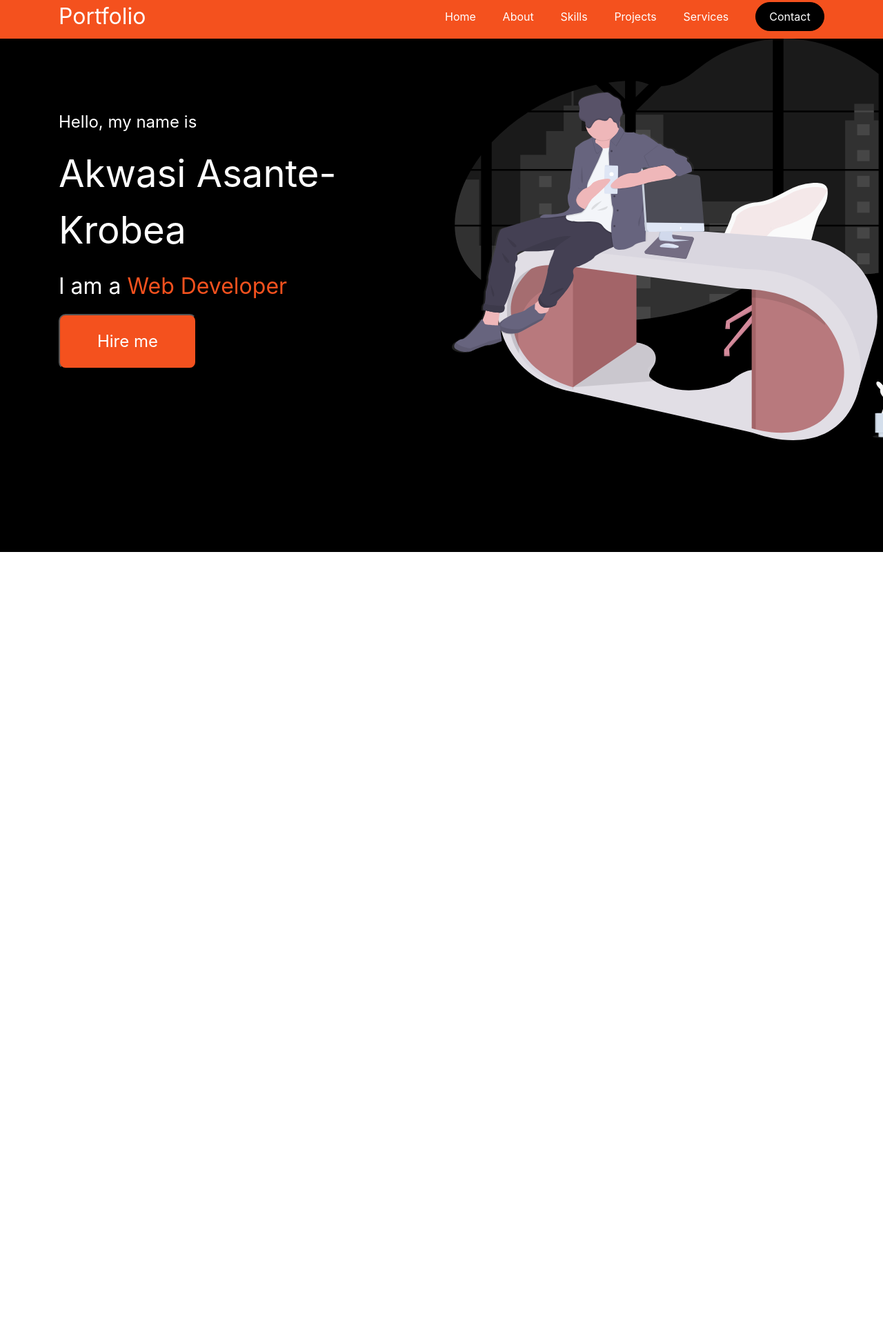
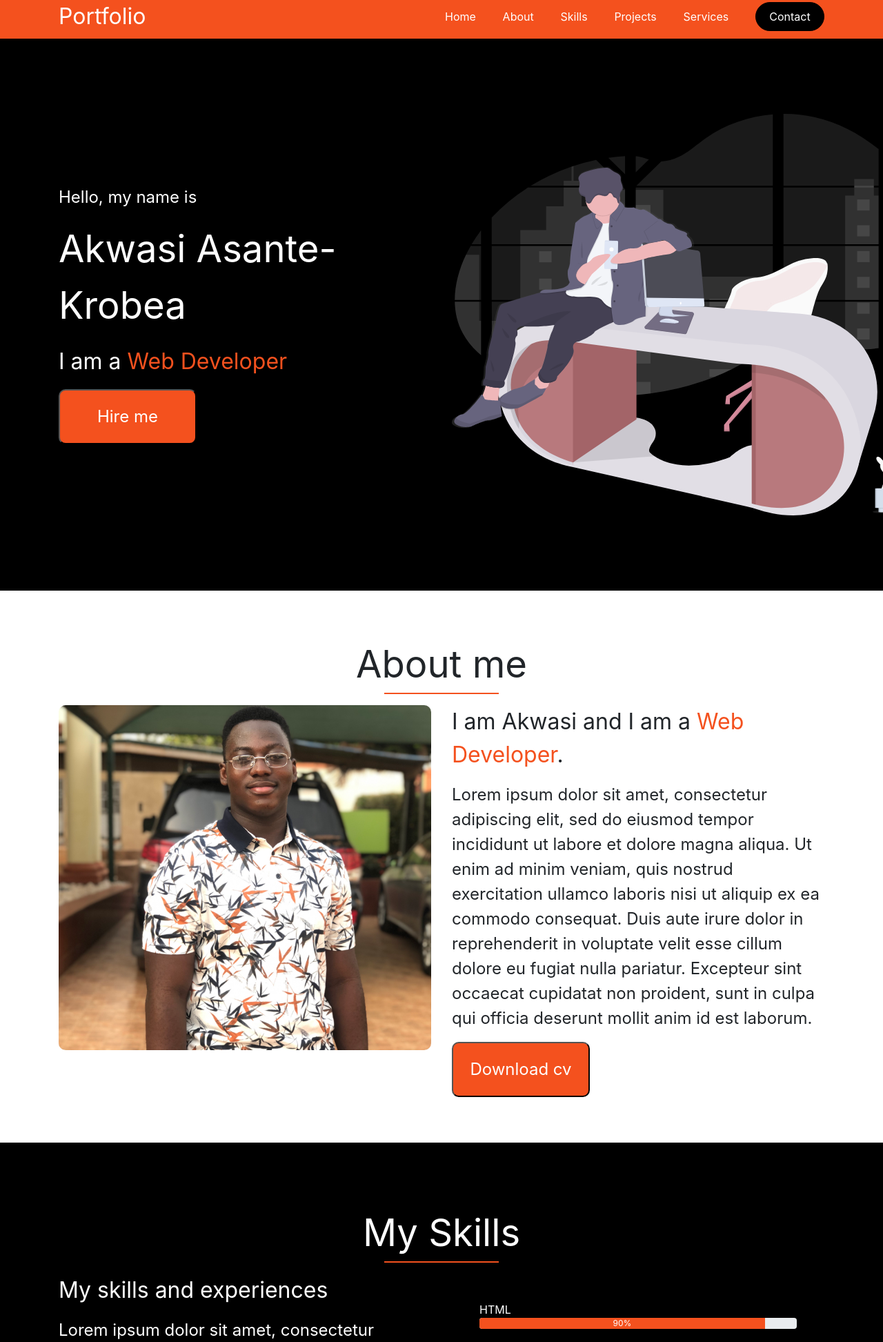
Before and after one commit to KrobsDev/Portfolio, a PHP site: page / in a window 1280 px wide; the page is wider, and only the part inside the window is pictured. Shown: the top 1945 px of that part at 69% size. Before the commit the page ends 800 px from the top of that part, so only its background shows below. Run offline with PHP 8.4, Linux system fonts and the light colour scheme.

Commit message:
completed about, skills, projects and services sections

```diff
--- a/assets/css/style.css
+++ b/assets/css/style.css
@@ -1,53 +1,55 @@
-*, html{
+*,
+html {
   margin: 0;
   padding: 0;
   box-sizing: border-box;
 }
 
-:root{
+:root {
   font-size: 16px;
 }
 
-body{
+body {
   /* background-color: #000000; */
 }
 
-.nav{
+.nav {
   width: 100%;
   height: 7vh;
-    background-color: #F4511E;
+  background-color: #f4511e;
 }
 
-.nav-container{
+.nav-container {
   align-items: center;
 }
 
-.brand, .navlinks{
+.brand,
+.navlinks {
   flex: 1;
 }
 
-.brand p{
+.brand p {
   font-size: 2rem;
   color: white;
 }
 
-.navlinks{
+.navlinks {
   justify-content: space-between;
   align-items: center;
   width: 550px;
   /* border: 1px solid black; */
 }
 
-.navlinks li{
+.navlinks li {
   list-style: none;
 }
 
-.navlinks li a{
+.navlinks li a {
   text-decoration: none;
   color: white;
 }
 
-#contact{
+#contact {
   border: 1px solid black;
   padding: 8px;
   width: 100px;
@@ -56,41 +58,98 @@ body{
   background-color: black;
 }
 
-section{
-    height: 93vh;
+section {
+  height: 100vh;
+  display: flex;
+  align-items: center;
 }
 
-.s1{
+.s1 {
+
   background-color: black;
   color: white;
 }
 
-.firstsection{
+.firstsection {
   display: flex;
   align-items: center;
 }
 
-.small-text{
+.small-text {
   font-size: 1.5rem;
 }
 
-.large-text{
+.large-text {
   font-size: 3.4rem;
 }
 
-.medium-text{
+.medium-text {
   font-size: 2rem;
 }
 
-.diff{
-    color: #F4511E;
+.diff {
+  color: #f4511e;
 }
 
-.hire input[type="button"]{
+input[type="button"] {
   width: 200px;
   border-radius: 10px;
   padding: 20px;
-    background-color: #F4511E;
+  background-color: #f4511e;
   color: white;
   font-size: 1.5rem;
 }
+
+.heading {
+  text-align: center;
+  /* margin: 60px; */
+}
+
+.heading p::after {
+  content: "";
+  display: block;
+  border-bottom: 2px solid #f4511e;
+  width: 15%;
+  margin: auto;
+}
+
+.picture {
+  width: 50%;
+  height: 500px;
+  /* border: 1px solid black; */
+  border-radius: 10px;
+}
+
+.picture img {
+  object-fit: cover;
+  width: 100%;
+  height: 100%;
+  border-radius: 10px;
+}
+
+
+.p-bar {
+    margin: 40px;
+}
+
+.progress-bar{
+    background-color: #f4511e;
+}
+
+.services{
+    height: 90vh;
+}
+
+.card{
+    height: 300px;
+    width: 350px;
+    margin: 5px auto;
+    border: 1px solid #f4511e;
+    border-radius: 10px;
+    display: flex;
+    flex-direction: column;
+    align-items: center;
+    justify-content: center;
+    color: black;
+    text-align: center;
+}
--- a/index.html
+++ b/index.html
@@ -62,9 +62,155 @@
         </section>
         <!-- end of first section -->
 
-        <!-- second section -->
+        <!-- second section  (About section)-->
         <section class="s2">
             <div class="container">
+                <!-- heading -->
+                <div class="heading">
+                    <p class="large-text">About me</p>
+                </div>
+
+                <!-- content -->
+                <div class="row">
+                    <!-- left content -->
+                    <div class="picture col-md-6">
+                        <img src="/assets/img/IMG_4668_Original.jpg" alt="">
+                    </div>
+
+                    <!-- right content -->
+                    <div class="col-md-6">
+                        <p class="medium-text">I am Akwasi and I am a <span class="diff">Web Developer</span>.</p>
+                        <p class="small-text">Lorem ipsum dolor sit amet, consectetur adipiscing elit, sed do eiusmod tempor incididunt ut labore et dolore magna aliqua. Ut enim ad minim veniam, quis nostrud exercitation ullamco laboris nisi ut aliquip ex ea commodo consequat. Duis aute irure dolor in reprehenderit in voluptate velit esse cillum dolore eu fugiat nulla pariatur. Excepteur sint occaecat cupidatat non proident, sunt in culpa qui officia deserunt mollit anim id est laborum.</p>
+                        <input type="button" value="Download cv">
+                    </div>
+                </div>
+            </div>
+        </section>
+        <!-- end of about section -->
+
+        <!-- skills section -->
+        <section class="s1">
+            <div class="container">
+                <!-- heading -->
+                <div class="heading">
+                    <p class="large-text">My Skills</p>
+                </div>
+
+                <div class="row">
+                    <!-- leftcontent -->
+                    <div class="col-md-6">
+                        <p class="medium-text">My skills and experiences</p>
+                        <p class="small-text">Lorem ipsum dolor sit amet, consectetur adipiscing elit, sed do eiusmod tempor incididunt ut labore et dolore magna aliqua. Ut enim ad minim veniam, quis nostrud exercitation ullamco laboris nisi ut aliquip ex ea commodo consequat. Duis aute irure dolor in reprehenderit in voluptate velit esse cillum dolore eu fugiat nulla pariatur. Excepteur sint occaecat cupidatat non proident, sunt in culpa qui officia deserunt mollit anim id est laborum.</p>
+                        <input type="button" value="Read more">
+                    </div>
+
+                    <!-- right content -->
+                    <div class="col-md-6">
+                        <div class="p-bar">
+                            <span>HTML</span>
+                            <div class="progress">
+                                <div class="progress-bar" role="progressbar" style="width: 90%;" aria-valuenow="90" aria-valuemin="0" aria-valuemax="100">90%</div>
+                            </div>
+                        </div>
+
+                        <div class="p-bar">
+                            <span>CSS</span>
+                            <div class="progress">
+                                <div class="progress-bar" role="progressbar" style="width: 80%;" aria-valuenow="80" aria-valuemin="0" aria-valuemax="100">80%</div>
+                            </div>
+                        </div>
+
+                        <div class="p-bar">
+                            <span>JavaScript</span>
+                            <div class="progress">
+                                <div class="progress-bar" role="progressbar" style="width: 50%;" aria-valuenow="50" aria-valuemin="0" aria-valuemax="100">50%</div>
+                            </div>
+                        </div>
+
+                        <div class="p-bar">
+                            <span>PHP</span>
+                            <div class="progress">
+                                <div class="progress-bar" role="progressbar" style="width: 65%;" aria-valuenow="65" aria-valuemin="0" aria-valuemax="100">65%</div>
+                            </div>
+                        </div>
+
+                        <div class="p-bar">
+                            <span>Java</span>
+                            <div class="progress">
+                                <div class="progress-bar" role="progressbar" style="width: 89%;" aria-valuenow="89" aria-valuemin="0" aria-valuemax="100">89%</div>
+                            </div>
+                        </div>
+
+                        <div class="p-bar">
+                            <span>Python</span>
+                            <div class="progress">
+                                <div class="progress-bar" role="progressbar" style="width: 75%;" aria-valuenow="75" aria-valuemin="0" aria-valuemax="100">75%</div>
+                            </div>
+                        </div>
+
+                    </div>
+                </div>
+            </div>
+        </section>
+        <!-- end of skill section -->
+
+        <!-- start of projects section -->
+        <section class="s2">
+            <div class="container">
+                <!-- heading -->
+                <div class="heading">
+                    <p class="large-text">My Projects</p>
+                </div>
+
+                <!-- carousel  -->
+
+            </div>
+        </section>
+        <!-- end of projects section -->
+
+        <!-- services section -->
+        <section class="s1 services">
+            <div class="container">
+                <!-- heading -->
+                <div class="heading">
+                    <p class="large-text">My Services</p>
+                </div>
+
+                <!-- right content -->
+                <div class="row ">
+                    <!-- web design -->
+                    <div class="card">
+                        <img src="/assets/img/Icon awesome-paint-brush.svg" alt="" width="100">
+                        <p class="medium-text">Web Design</p>
+                        <p>Lorem ipsum dolor sit amet, consectetur adipiscing elit, sed do eiusmod tempor incididunt ut lab </p>
+                    </div>
+
+                    <!-- ui/ux -->
+                    <div class="card">
+                        <img src="/assets/img/Icon awesome-uikit.svg" alt="" width="100">
+                        <p class="medium-text">UI/UX Design</p>
+                        <p>Lorem ipsum dolor sit amet, consectetur adipiscing elit, sed do eiusmod tempor incididunt ut lab </p>
+                    </div>
+
+                    <!-- tutoring -->
+                    <div class="card">
+                        <img src="/assets/img/Icon awesome-code.svg" alt="" width="100">
+                        <p class="medium-text">Tutoring</p>
+                        <p>Lorem ipsum dolor sit amet, consectetur adipiscing elit, sed do eiusmod tempor incididunt ut lab </p>
+                    </div>
+                </div>
+            </div>
+        </section>
+        <!-- end of services section -->
+
+        <!-- contact section -->
+        <section class="s2">
+            <div class="container">
+                <!-- heading  -->
+                <div class="heading">
+                    <p class="large-text">My Services</p>
+                </div>
+
 
             </div>
         </section>
```
Also changed, not shown: assets/img/IMG_4668_Original.jpg (added), assets/img/Icon awesome-code.svg (added), assets/img/Icon awesome-paint-brush.svg (added), assets/img/Icon awesome-uikit.svg (added), 2 other files. Lines whose indentation alone changed are shown as unchanged.
